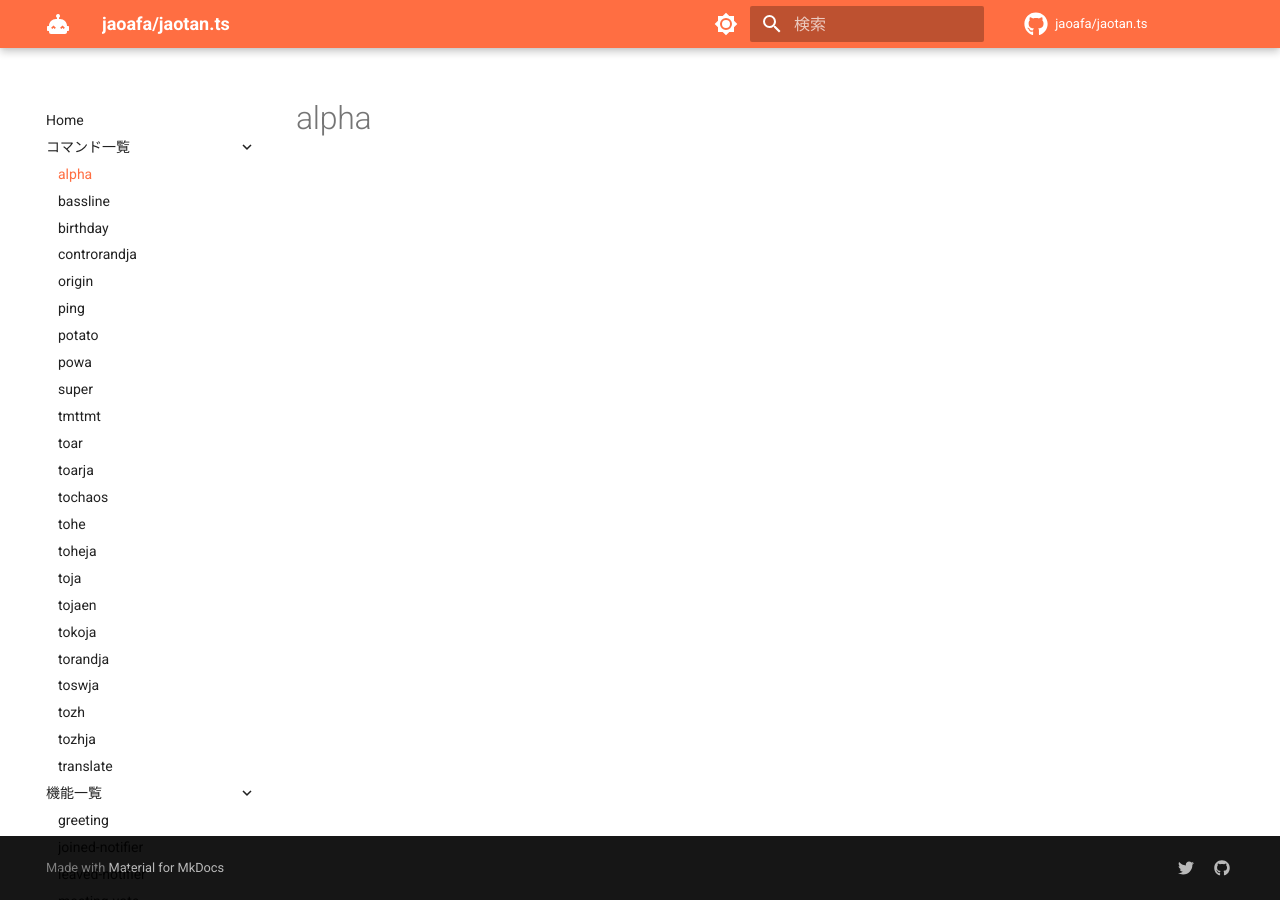
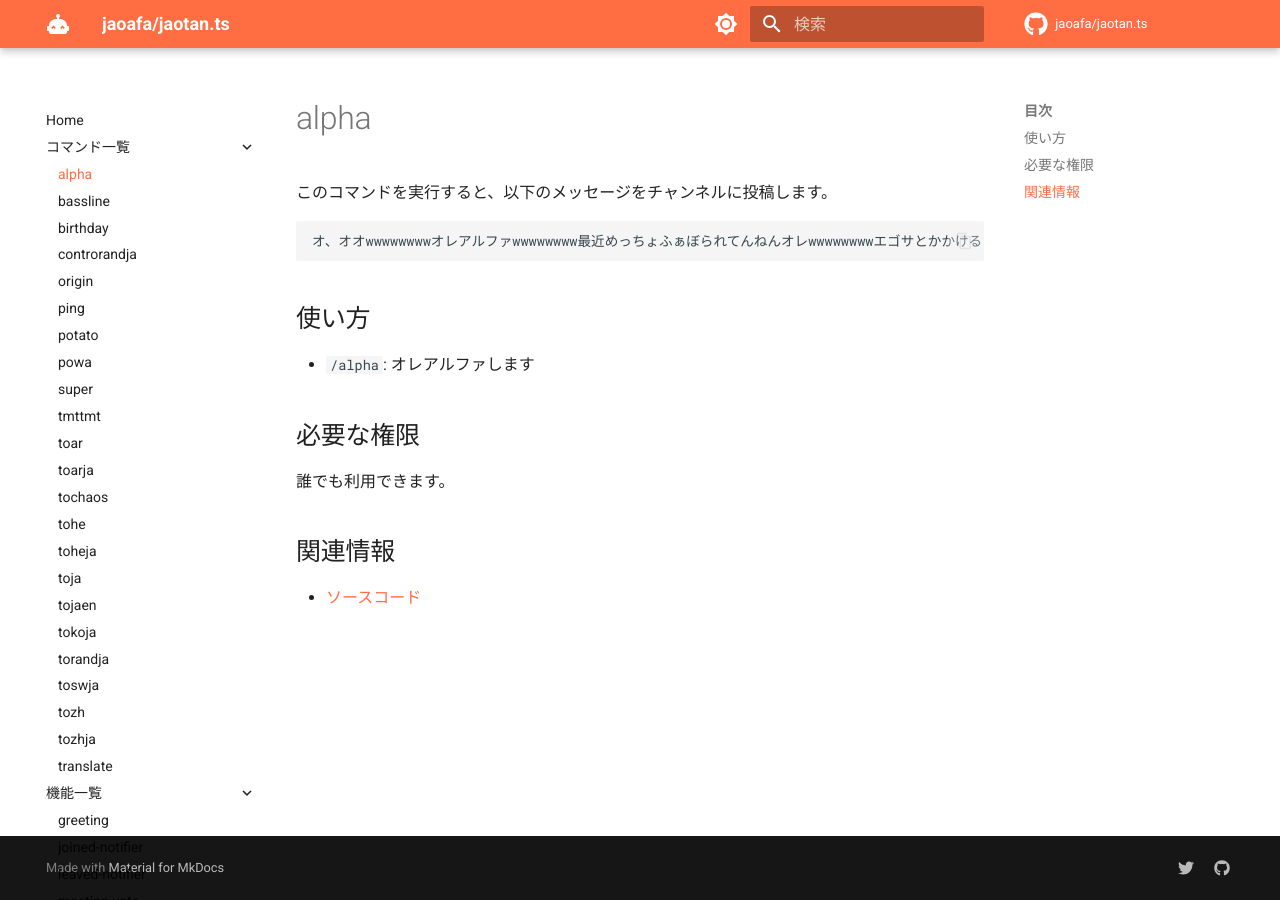
Before and after one commit to jaoafa/jaotan.ts, an MkDocs documentation site: the page built from docs/commands/alpha.md, in a window 1280 px wide. Built offline with MkDocs 1.6.1 and Material for MkDocs 9.7.7, drawn with Linux system fonts in a browser that asks for light colours; comment, search, counter and statistics services are not loaded.

Commit message:
feat: commands/alpha

````diff
--- a/docs/commands/alpha.md
+++ b/docs/commands/alpha.md
@@ -2,3 +2,21 @@
 title: alpha
 template: command.html
 ---
+
+このコマンドを実行すると、以下のメッセージをチャンネルに投稿します。
+
+```text
+オ、オオwwwwwwwwオレアルファwwwwwwww最近めっちょふぁぼられてんねんオレwwwwwwwwエゴサとかかけるとめっちょ人気やねんwwwwァァァァァァァwwwクソアルファを見下しながら食べるエビフィレオは一段とウメェなァァァァwwwwwwww
+```
+
+## 使い方
+
+- `/alpha`: オレアルファします
+
+## 必要な権限
+
+誰でも利用できます。
+
+## 関連情報
+
+- [ソースコード](https://github.com/jaoafa/jaotan.ts/blob/master/src/commands/alpha.ts)
````
